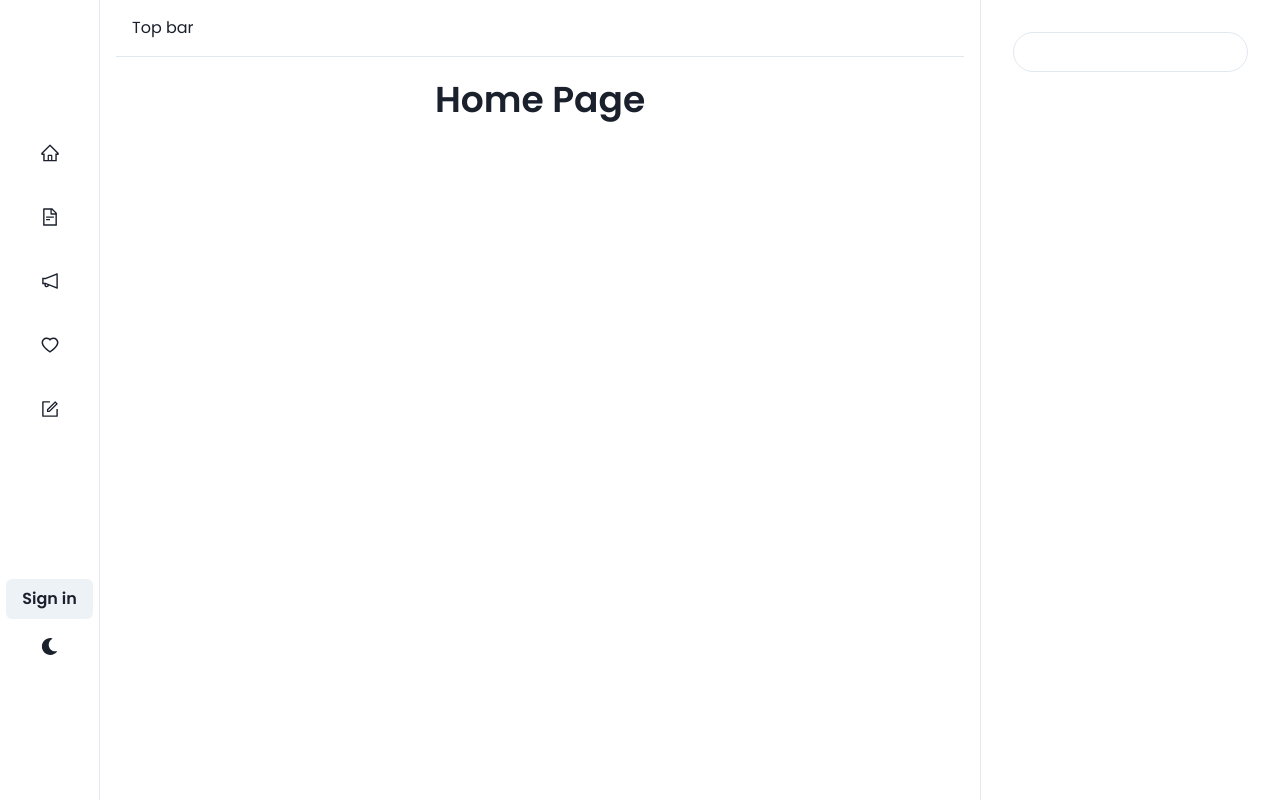
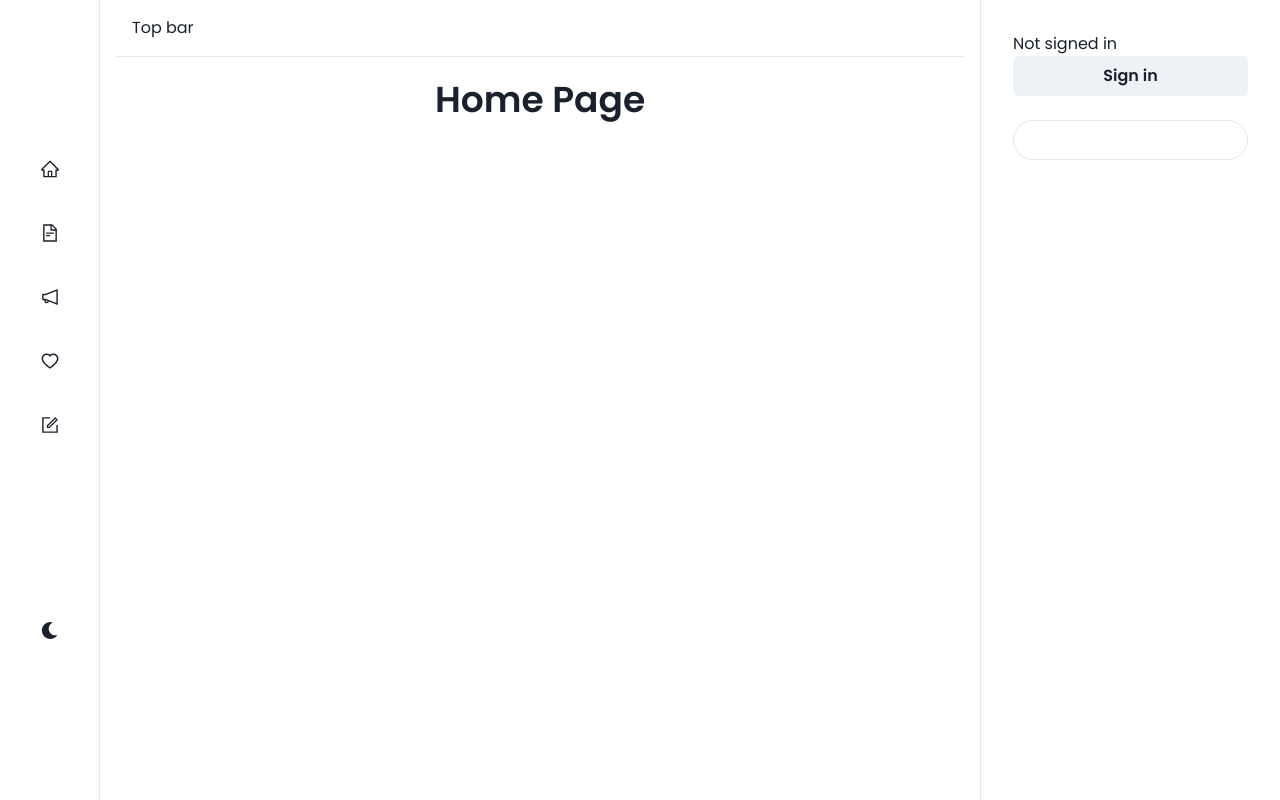
Before and after one commit to ocwilsonchow/next-medium-clone-special, a Next.js app: page / in a window 1280 px wide. Built offline with nearby package versions, Linux system fonts and the light colour scheme; no server answers.

Commit message:
updating NextAuth

```diff
--- a/components/layout/Leftbar.jsx
+++ b/components/layout/Leftbar.jsx
@@ -13,7 +13,6 @@ import {
   AiOutlineHeart,
 } from "react-icons/ai";
 import { ColorModeSwitcher } from "./ColorModeSwitcher";
-import { useSession, signIn, signOut } from "next-auth/react"
 
 const Leftbar = () => {
   const menuItems = [
@@ -49,8 +48,6 @@ const Leftbar = () => {
     },
   ];
 
-   const { data: session } = useSession()
-
   return (
     <VStack
       borderRightWidth="1px"
@@ -72,8 +69,6 @@ const Leftbar = () => {
         ))}
       </VStack>
       <VStack>
-        {session && <Button>Sign out</Button>}
-        {!session && <Button>Sign in</Button>}
         <ColorModeSwitcher />
       </VStack>
     </VStack>
--- a/components/layout/Rightbar.jsx
+++ b/components/layout/Rightbar.jsx
@@ -1,11 +1,38 @@
-import { Flex, Input, Text, VStack } from "@chakra-ui/react";
-import React from "react";
+import {
+  Flex,
+  Input,
+  Text,
+  VStack,
+  Button,
+  Image,
+  Avatar,
+  HStack,
+} from "@chakra-ui/react";
+import { useSession, signIn, signOut } from "next-auth/react";
 
 const Rightbar = () => {
+  const { data: session } = useSession();
+
   return (
-    <VStack borderLeftWidth="1px" p={8} h="100vh"  spacing={6} w="300px">
+    <VStack borderLeftWidth="1px" p={8} h="100vh" spacing={6} w="300px">
+      <Flex flexDir="column" w="full">
+        {session && (
+          <>
+            <HStack>
+              <Avatar src={session.user.image} />
+              <Text >Signed in as {session.user.email}</Text>
+            </HStack>
+            <Button onClick={() => signOut()}>Sign out</Button>
+          </>
+        )}
+        {!session && (
+          <>
+            <Text>Not signed in</Text>
+            <Button onClick={() => signIn()}>Sign in</Button>
+          </>
+        )}
+      </Flex>
       <Input borderRadius="full" />
-
     </VStack>
   );
 };
--- a/package.json
+++ b/package.json
@@ -15,6 +15,7 @@
     "@emotion/styled": "^11.8.1",
     "framer-motion": "^6.2.9",
     "next": "12.1.4",
+    "next-auth": "^4.3.1",
     "next-auth-sanity": "github:Fedeya/next-auth-sanity#1.4.0",
     "react": "18.0.0",
     "react-dom": "18.0.0",
--- a/pages/api/auth/[...nextauth].js
+++ b/pages/api/auth/[...nextauth].js
@@ -1,13 +1,28 @@
-import NextAuth from "next-auth"
-import GithubProvider from "next-auth/providers/github"
+import NextAuth from "next-auth";
+import GithubProvider from "next-auth/providers/github";
+import GoogleProvider from "next-auth/providers/google";
 
 export default NextAuth({
   // Configure one or more authentication providers
   providers: [
     GithubProvider({
-      clientId: process.env.GITHUB_ID,
-      clientSecret: process.env.GITHUB_SECRET,
+      clientId: process.env.GITHUB_CLIENT_ID,
+      clientSecret: process.env.GITHUB_CLIENT_SECRET,
     }),
-    // ...add more providers here
+    GoogleProvider({
+      clientId: process.env.GOOGLE_CLIENT_ID,
+      clientSecret: process.env.GOOGLE_CLIENT_SECRET,
+      authorization: {
+        params: {
+          prompt: "consent",
+          access_type: "offline",
+          response_type: "code",
+        },
+      },
+    }),
   ],
-})
+  jwt: {
+    encryption: true,
+  },
+
+});
```
Also changed, not shown: pages/me/notes.js (renamed from pages/me/note.js), 1 other file (tests, documents, lock files or other folders).
